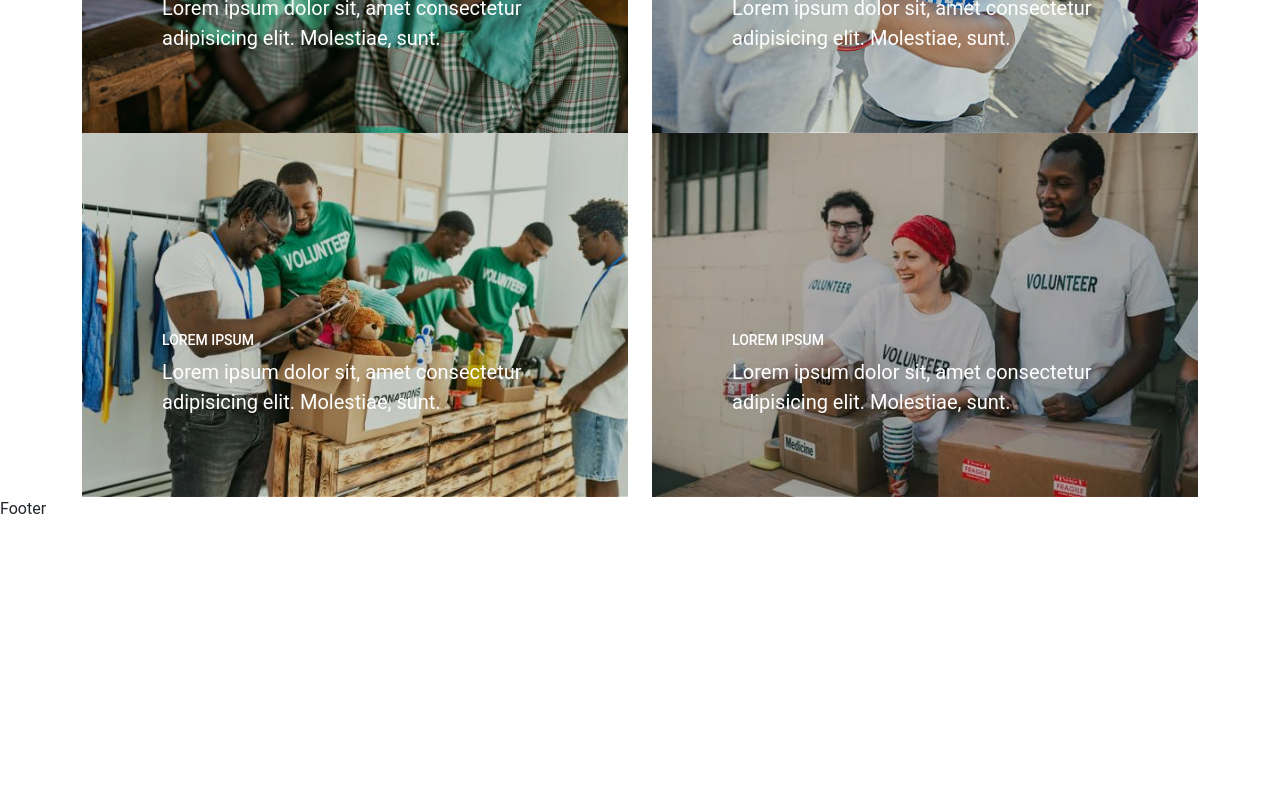
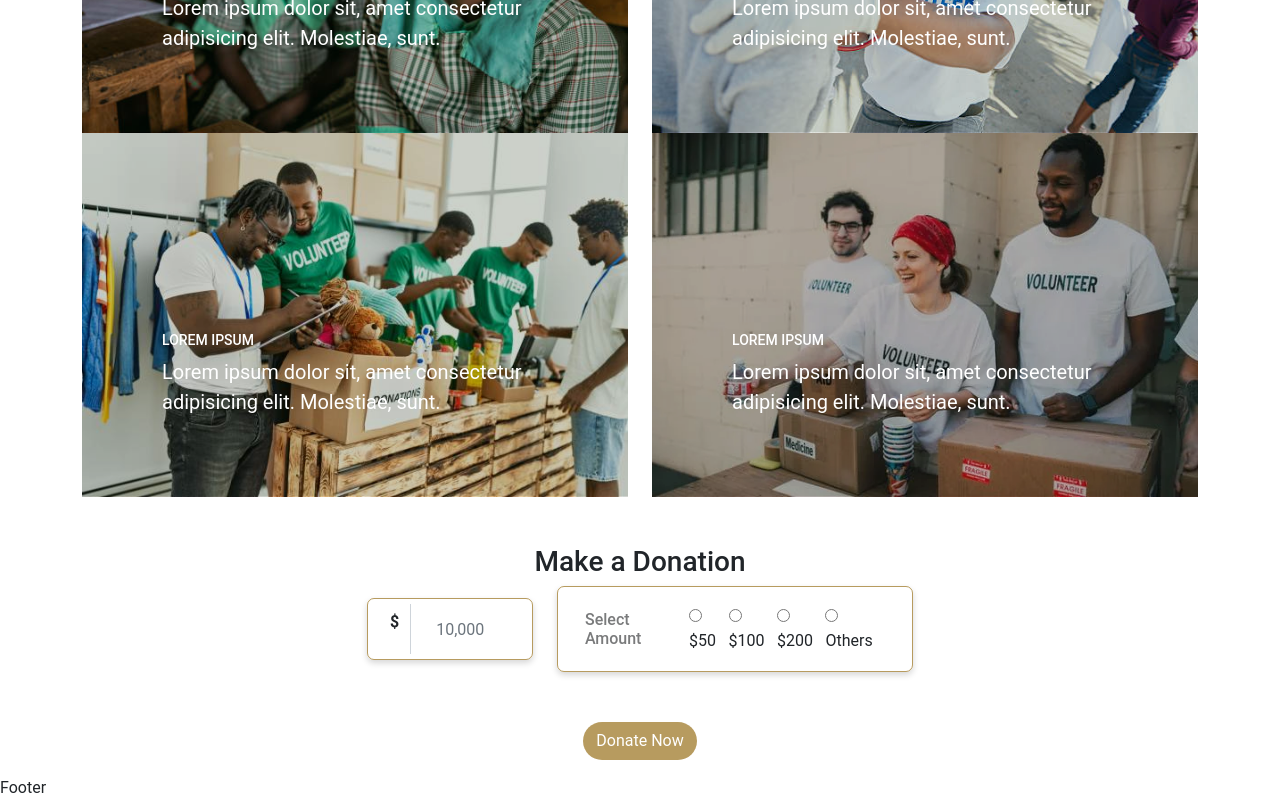
Before and after one commit to zeredogo/krypto-zone-charity, a React (Create React App) app: page / in a window 1280 px wide. Shown: the part 4095-4895 px from the top of the page. Before the commit the page ends 4616 px from the top, so only its background shows below. Built offline with nearby package versions, Linux system fonts and the light colour scheme.

Commit message:
updating commit

```diff
--- a/src/App.js
+++ b/src/App.js
@@ -10,6 +10,7 @@ import Stories from './component/Stories';
 import Projects from './component/Projects';
 import Team from './component/Team';
 import FinishedProject from './component/FinishedProject';
+import Donation from './component/Donation';
 
 const App = () => {
   return (
@@ -21,6 +22,7 @@ const App = () => {
         <Projects />
         <Team />
         <FinishedProject />
+        <Donation />
         <Footer />
     </section>
   )
--- a/src/component/Donation.jsx
+++ b/src/component/Donation.jsx
@@ -43,15 +43,19 @@ const Donation = () => {
                       </div>
                       <div className="funds">
                         <input type="radio" name="radio-group" />
-                        <label for="fund-1">10</label>
+                        <label for="fund-1">$50</label>
                       </div>
                       <div className="funds">
                         <input type="radio" name="radio-group"/>
-                        <label for="fund-2">50</label>
+                        <label for="fund-2">$100</label>
+                      </div>
+                      <div className="funds">
+                        <input type="radio" name="radio-group"/>
+                        <label for="fund-2">$200</label>
                       </div>
                       <div className="funds">
                         <input type="radio" name="radio-group" />
-                        <label for="Other">Other</label>
+                        <label for="Other">Others</label>
                       </div>
                     </div>
                     </div>
```
